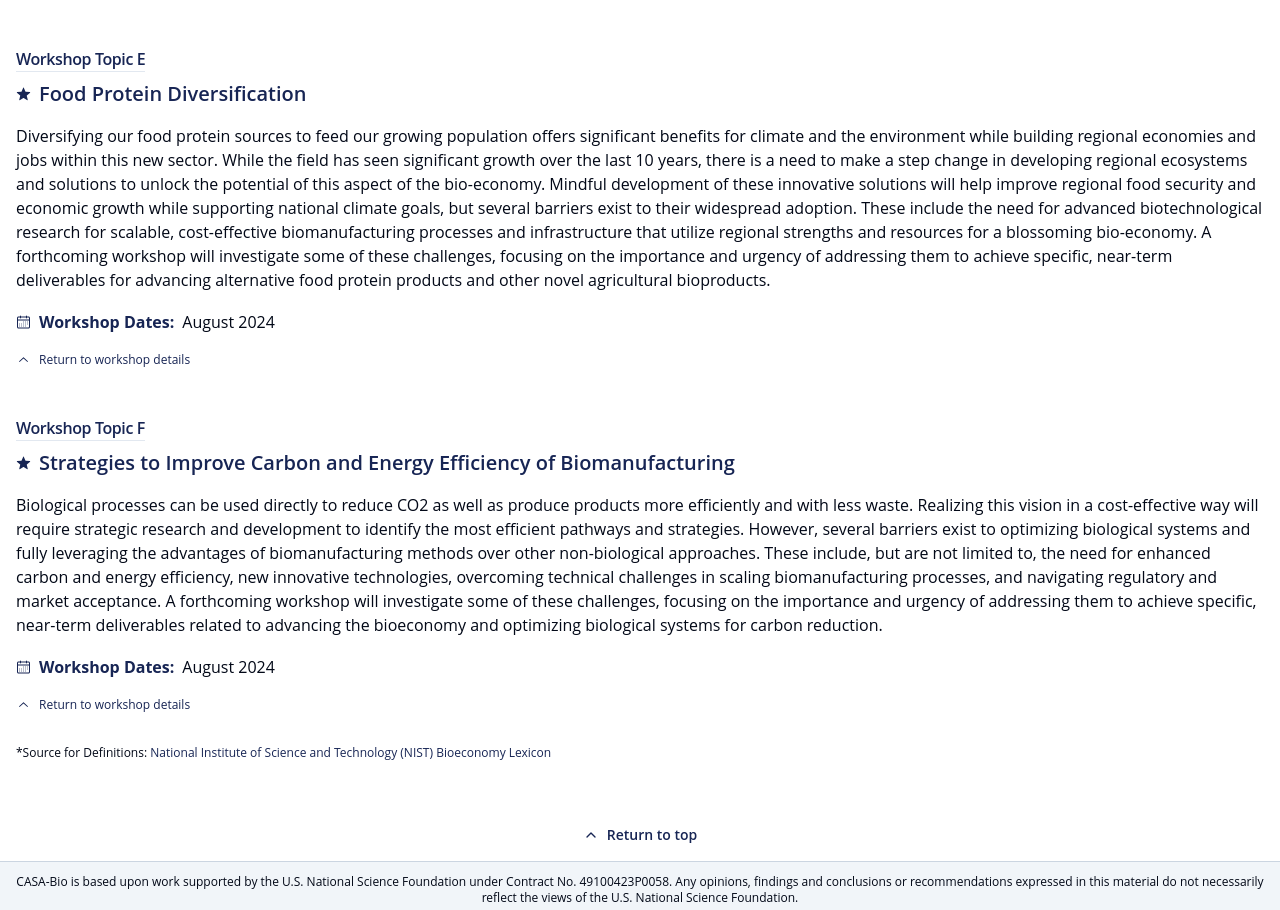
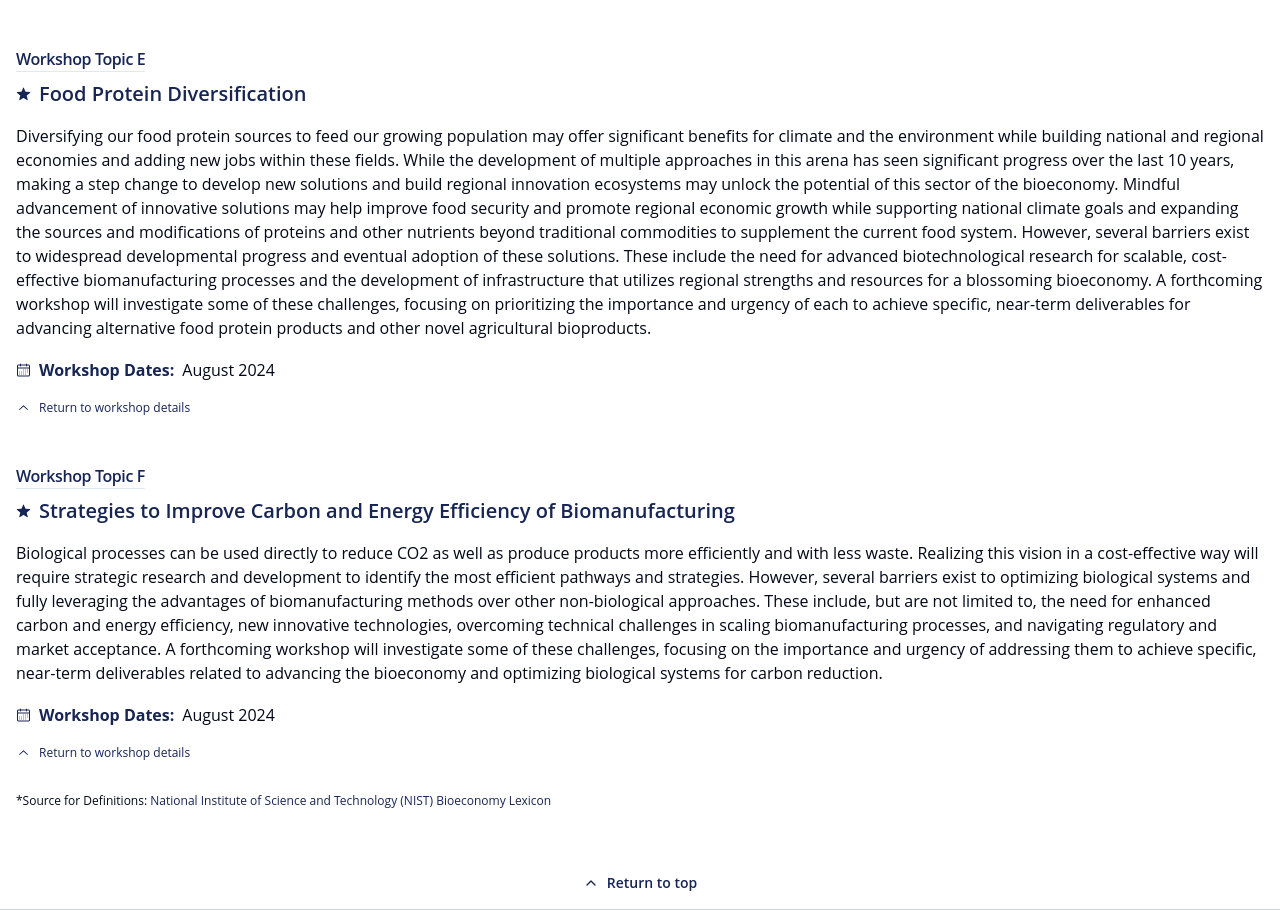
Before and after one commit to ZachStapletonJones/casa-bio, a Next.js app: page / in a window 1280 px wide. Shown: the part 2062-2972 px from the top of the page. Built offline with nearby package versions, Linux system fonts and the light colour scheme.

Commit message:
updated group E description

```diff
--- a/data/workshop-topics.ts
+++ b/data/workshop-topics.ts
@@ -40,7 +40,7 @@ export const workshopTopic: WorkshopTopicObject = [
     //WorkshopTopic 5
     id: "E",
     title: "Food Protein Diversification",
-    description: "Diversifying our food protein sources to feed our growing population offers significant benefits for climate and the environment while building regional economies and jobs within this new sector. While the field has seen significant growth over the last 10 years, there is a need to make a step change in developing regional ecosystems and solutions to unlock the potential of this aspect of the bio-economy. Mindful development of these innovative solutions will help improve regional food security and economic growth while supporting national climate goals, but several barriers exist to their widespread adoption. These include the need for advanced biotechnological research for scalable, cost-effective biomanufacturing processes and infrastructure that utilize regional strengths and resources for a blossoming bio-economy. A forthcoming workshop will investigate some of these challenges, focusing on the importance and urgency of addressing them to achieve specific, near-term deliverables for advancing alternative food protein products and other novel agricultural bioproducts.",
+    description: "Diversifying our food protein sources to feed our growing population may offer significant benefits for climate and the environment while building national and regional economies and adding new jobs within these fields. While the development of multiple approaches in this arena has seen significant progress over the last 10 years, making a step change to develop new solutions and build regional innovation ecosystems may unlock the potential of this sector of the bioeconomy. Mindful advancement of innovative solutions may help improve food security and promote regional economic growth while supporting national climate goals and expanding the sources and modifications of proteins and other nutrients beyond traditional commodities to supplement the current food system. However, several barriers exist to widespread developmental progress and eventual adoption of these solutions. These include the need for advanced biotechnological research for scalable, cost-effective biomanufacturing processes and the development of infrastructure that utilizes regional strengths and resources for a blossoming bioeconomy. A forthcoming workshop will investigate some of these challenges, focusing on prioritizing the importance and urgency of each to achieve specific, near-term deliverables for advancing alternative food protein products and other novel agricultural bioproducts.",
     dates: "August 2024"
   },
   {
```
